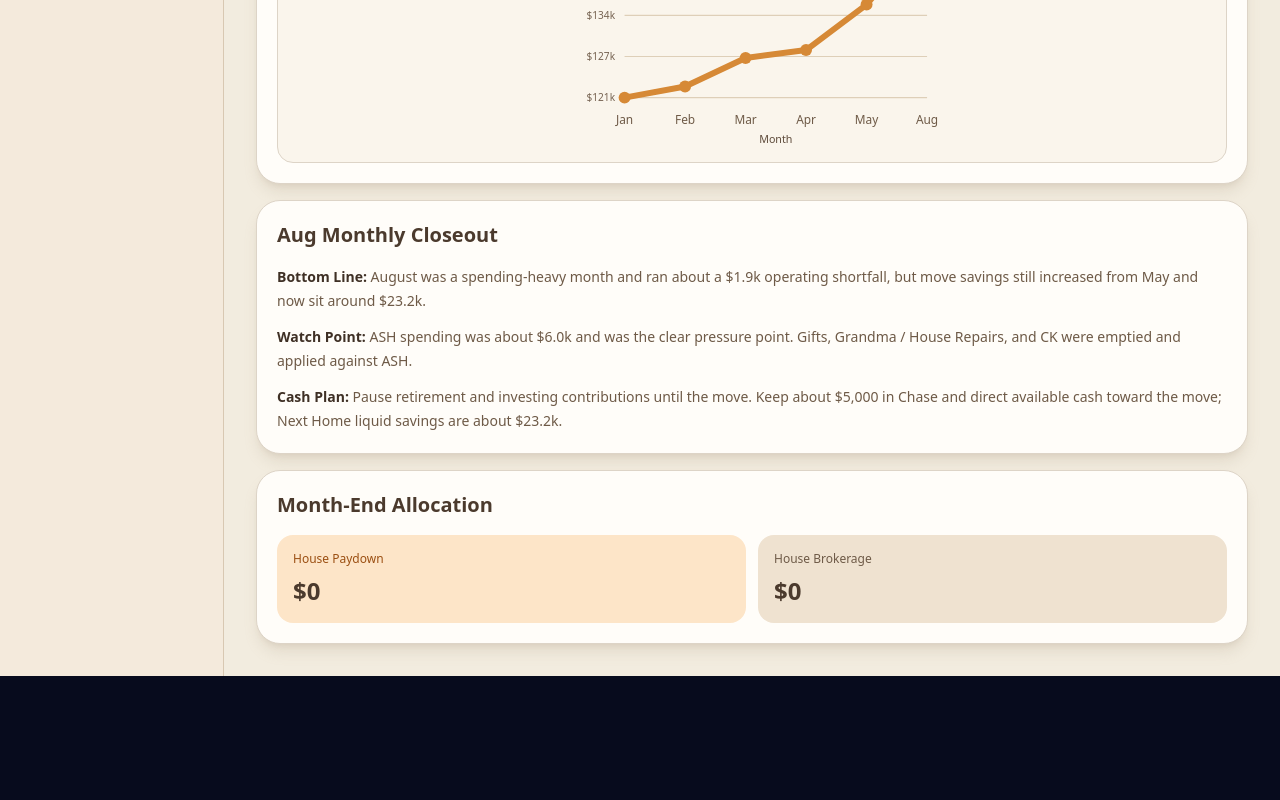
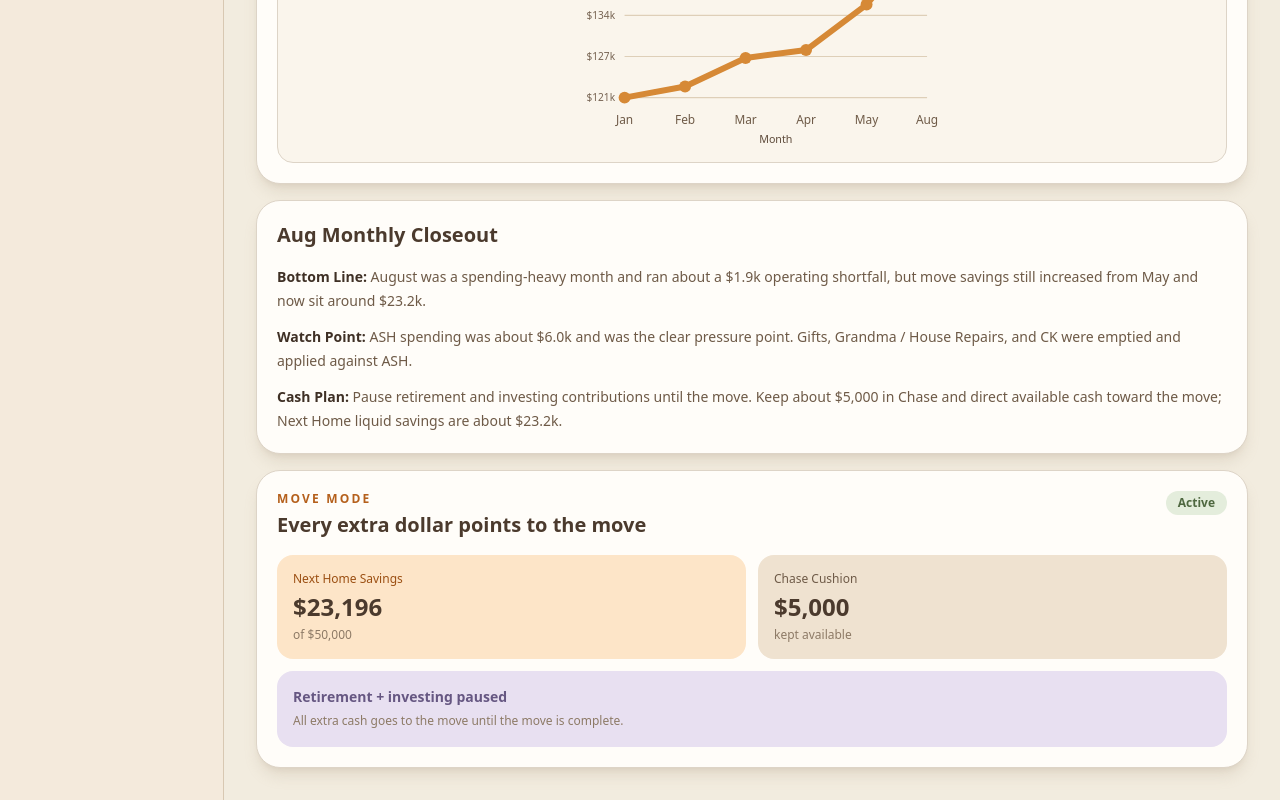
Before and after one commit to codyking0602/personal-finance, a React (Vite) app: page / in a window 1280 px wide. Shown: the part 542-1342 px from the top of the page. Before the commit the page ends 1218 px from the top, so only its background shows below. Built offline with nearby package versions, Linux system fonts and the light colour scheme.

Commit message:
Improve move mode budget and spend views

```diff
--- a/src/App.jsx
+++ b/src/App.jsx
@@ -269,6 +269,33 @@ function DashboardView({ data }) {
           ))}
         </div>
       </Card>
+      {data.moveMode?.active ? (
+        <Card className="p-4 md:p-5">
+          <div className="flex items-start justify-between gap-3">
+            <div>
+              <p className="text-xs font-black uppercase tracking-[0.18em] text-[#b5601c]">Move Mode</p>
+              <h2 className="mt-1 text-lg font-black md:text-xl">Every extra dollar points to the move</h2>
+            </div>
+            <div className="rounded-full bg-[#e4eddc] px-3 py-1 text-xs font-bold text-[#4f6840]">Active</div>
+          </div>
+          <div className="mt-4 grid grid-cols-2 gap-3">
+            <div className="rounded-2xl bg-[#fde5c8] p-4">
+              <div className="text-xs text-[#9b4f12]">Next Home Savings</div>
+              <div className="mt-1 text-2xl font-black">{money(data.moveMode.nextHomeSavings)}</div>
+              <div className="mt-1 text-xs text-[#8d7a66]">of {money(data.moveMode.target)}</div>
+            </div>
+            <div className="rounded-2xl bg-[#efe2d0] p-4">
+              <div className="text-xs text-[#6e5a47]">Chase Cushion</div>
+              <div className="mt-1 text-2xl font-black">{money(data.moveMode.chaseCushion)}</div>
+              <div className="mt-1 text-xs text-[#8d7a66]">kept available</div>
+            </div>
+          </div>
+          <div className="mt-3 rounded-2xl bg-[#e8e0f1] p-4">
+            <div className="text-sm font-bold text-[#665782]">{data.moveMode.status}</div>
+            <div className="mt-1 text-xs leading-5 text-[#8d7a66]">{data.moveMode.note}</div>
+          </div>
+        </Card>
+      ) : (
       <Card className="p-4 md:p-5">
         <h2 className="text-lg font-black md:text-xl">Month-End Allocation</h2>
         <div className="mt-4 grid grid-cols-2 gap-3">
@@ -282,24 +309,41 @@ function DashboardView({ data }) {
           </div>
         </div>
       </Card>
+      )}
     </div>
   );
 }
 
 function BudgetingView({ data }) {
+  const reserves = (data.fundBalances || []).filter((fund) => fund.balance >= 0);
+  const overages = (data.fundBalances || []).filter((fund) => fund.balance < 0);
+
   return (
     <div className="space-y-4">
       <Card className="p-4 md:p-5">
         <h2 className="text-lg font-black md:text-xl">Fund Reserves</h2>
-        <p className="mt-1 text-sm text-[#8d7a66]">Ending fund balances.</p>
+        <p className="mt-1 text-sm text-[#8d7a66]">Ending balances for cash we are intentionally holding.</p>
         <div className="mt-4 grid grid-cols-2 gap-3 md:grid-cols-4">
-          {(data.fundBalances || []).map((fund) => (
+          {reserves.map((fund) => (
             <div key={fund.name} className="rounded-2xl bg-[#efe2d0] p-4">
               <div className="text-xs text-[#8d7a66]">{fund.name}</div>
               <div className="mt-1 text-xl font-black text-[#3f3025]">{money(fund.balance)}</div>
             </div>
           ))}
         </div>
+        {overages.length > 0 && (
+          <div className="mt-5 border-t border-[#ddd4c7] pt-4">
+            <div className="text-xs font-black uppercase tracking-[0.16em] text-[#9a5c46]">Carryforward / Overage</div>
+            <div className="mt-3 grid grid-cols-2 gap-3 md:grid-cols-4">
+              {overages.map((fund) => (
+                <div key={fund.name} className="rounded-2xl bg-[#f5ddd4] p-4">
+                  <div className="text-xs text-[#8d5a49]">{fund.name}</div>
+                  <div className="mt-1 text-xl font-black text-[#8d4f3b]">{money(fund.balance)}</div>
+                </div>
+              ))}
+            </div>
+          </div>
+        )}
       </Card>
       <Card className="p-4 md:p-5">
         <h2 className="text-lg font-black md:text-xl">Budget vs Actual Chart</h2>
@@ -311,10 +355,14 @@ function BudgetingView({ data }) {
               <div key={row.category}>
                 <div className="mb-1 flex items-center justify-between gap-2 text-xs">
                   <span className="text-[#6e5a47]">{row.category}</span>
-                  <span className={`font-bold ${variance >= 0 ? "text-[#4f6840]" : "text-[#8d4f3b]"}`}>{money(row.actual)} / {money(row.budget)}</span>
+                  {row.paused ? (
+                    <span className="rounded-full bg-[#e8e0f1] px-2 py-1 font-bold text-[#665782]">Paused for Move</span>
+                  ) : (
+                    <span className={`font-bold ${variance >= 0 ? "text-[#4f6840]" : "text-[#8d4f3b]"}`}>{money(row.actual)} / {money(row.budget)}</span>
+                  )}
                 </div>
                 <div className="h-3 rounded-full bg-[#d9c9b4]">
-                  <div className={`h-3 rounded-full ${variance >= 0 ? "bg-[#d68936]" : "bg-rose-400"}`} style={{ width: `${pct}%` }} />
+                  {!row.paused && <div className={`h-3 rounded-full ${variance >= 0 ? "bg-[#d68936]" : "bg-rose-400"}`} style={{ width: `${pct}%` }} />}
                 </div>
               </div>
             );
@@ -335,7 +383,7 @@ function ExpensesView({ data }) {
     <div className="space-y-4">
       <Card className="p-4 md:p-5">
         <h2 className="text-lg font-black md:text-xl">Spend by Category</h2>
-        <p className="mt-1 text-sm text-[#8d7a66]">Tap a category to see transactions.</p>
+        <p className="mt-1 text-sm text-[#8d7a66]">Tap a category to see the underlying August transactions.</p>
         <div className="mt-4 space-y-3">
           {rows.map((row) => {
             const variance = row.budget - row.actual;
@@ -350,13 +398,17 @@ function ExpensesView({ data }) {
                 <div className="flex justify-between gap-3">
                   <div>
                     <div className="font-bold text-[#3f3025]">{row.category}</div>
-                    <div className="mt-1 text-xs text-[#8d7a66]">{money(row.actual)} spent of {money(row.budget)}</div>
+                    {row.paused ? (
+                      <div className="mt-1 inline-flex rounded-full bg-[#e8e0f1] px-2 py-1 text-xs font-bold text-[#665782]">Paused for Move</div>
+                    ) : (
+                      <div className="mt-1 text-xs text-[#8d7a66]">{money(row.actual)} spent of {money(row.budget)}</div>
+                    )}
                     {row.fund && row.endingFund !== null && <div className="mt-1 text-xs text-[#6e5a47]">Ending fund: {money(row.endingFund)}</div>}
                   </div>
-                  <div className={`font-black ${variance >= 0 ? "text-[#4f6840]" : "text-[#8d4f3b]"}`}>{money(variance)}</div>
+                  {!row.paused && <div className={`font-black ${variance >= 0 ? "text-[#4f6840]" : "text-[#8d4f3b]"}`}>{money(variance)}</div>}
                 </div>
                 <div className="mt-3 h-2 rounded-full bg-[#d9c9b4]">
-                  <div className={`h-2 rounded-full ${variance >= 0 ? "bg-[#d68936]" : "bg-rose-400"}`} style={{ width: `${pct}%` }} />
+                  {!row.paused && <div className={`h-2 rounded-full ${variance >= 0 ? "bg-[#d68936]" : "bg-rose-400"}`} style={{ width: `${pct}%` }} />}
                 </div>
               </button>
             );
@@ -367,16 +419,18 @@ function ExpensesView({ data }) {
         <div className="flex items-start justify-between gap-3">
           <div>
             <h2 className="text-lg font-black md:text-xl">{selectedCategory} Transactions</h2>
-            <p className="mt-1 text-sm text-[#8d7a66]">Statement-level detail.</p>
+            <p className="mt-1 text-sm text-[#8d7a66]">Transaction-level detail from the reconciled August audit.</p>
           </div>
           <div className="rounded-2xl bg-[#efe2d0] px-3 py-2 text-right text-[#6e5a47]">
             <div className="text-xs">Total</div>
-            <div className="text-lg font-black">{money(selectedTotal)}</div>
+            <div className="text-lg font-black">{money(selectedTotal, 2)}</div>
           </div>
         </div>
         <div className="mt-4 space-y-3">
           {selectedRows.length === 0 ? (
-            <div className="rounded-2xl bg-[#efe2d0] p-4 text-sm text-[#8d7a66]">No transactions in this category for the selected month.</div>
+            <div className="rounded-2xl bg-[#efe2d0] p-4 text-sm text-[#8d7a66]">
+              {rows.find((row) => row.category === selectedCategory)?.paused ? "Paused for the move. No August contribution." : "No transactions in this category for the selected month."}
+            </div>
           ) : (
             selectedRows.map((row, index) => (
               <div key={`${row.date}-${row.merchant}-${index}`} className="flex items-center justify-between gap-3 rounded-2xl bg-[#efe2d0] p-4">
@@ -384,7 +438,7 @@ function ExpensesView({ data }) {
                   <div className="font-bold text-[#3f3025]">{row.merchant}</div>
                   <div className="mt-1 text-xs text-[#8d7a66]">{row.date}</div>
                 </div>
-                <div className="font-black text-[#3f3025]">{money(row.amount)}</div>
+                <div className={`font-black ${row.amount < 0 ? "text-[#4f6840]" : "text-[#3f3025]"}`}>{money(row.amount, 2)}</div>
               </div>
             ))
           )}
```
